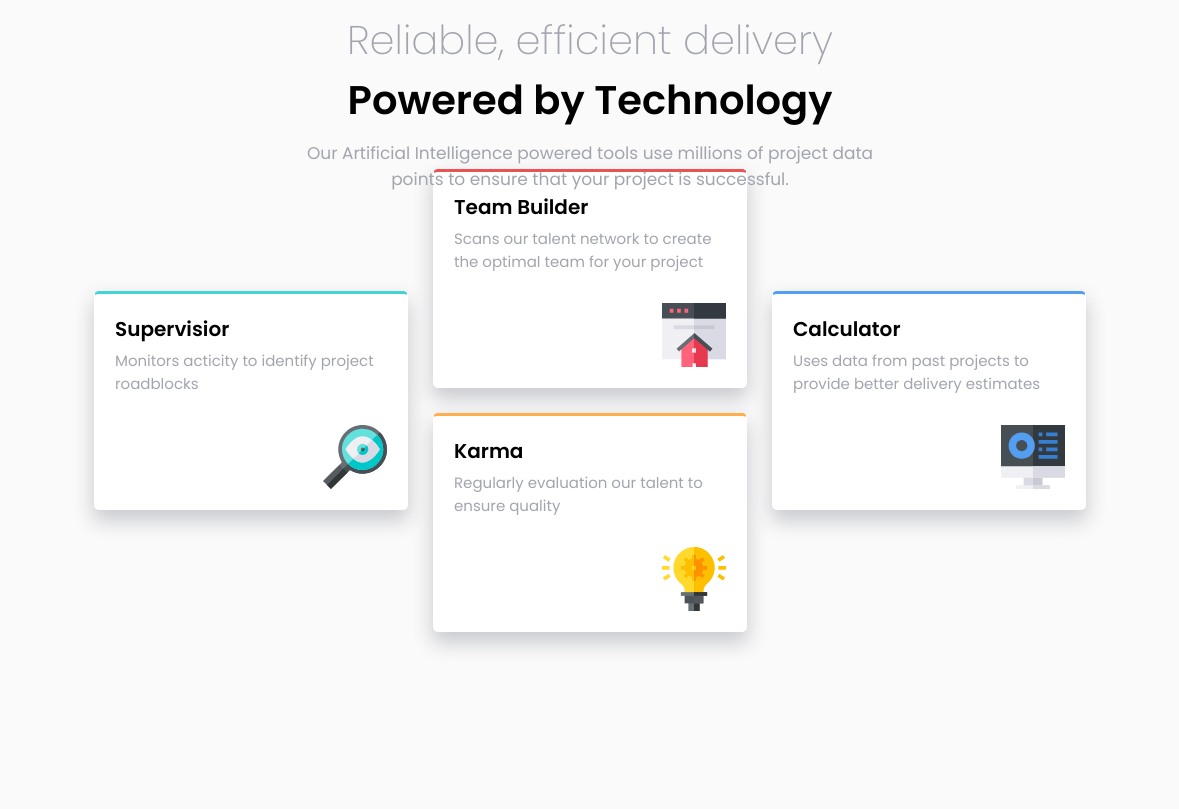
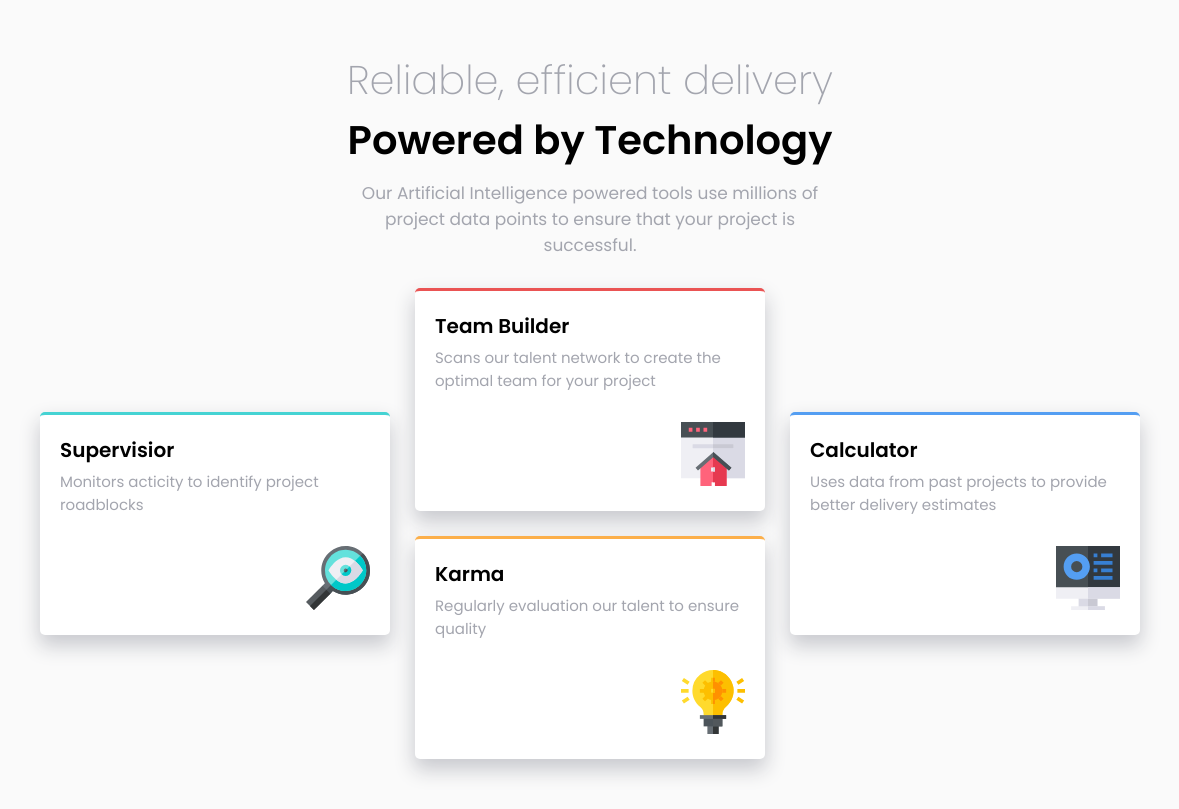
Before and after one commit to Kasia1781/Four-card-feature-section, a plain HTML site: page index.html in a window 1536 px wide. Shown: the whole page, without its empty margins (178-1357 px from the left). Drawn offline with Linux system fonts and the light colour scheme.

Commit message:
code review

```diff
--- a/index.html
+++ b/index.html
@@ -15,15 +15,19 @@
 		<link rel="stylesheet" href="/css/main.css" />
 	</head>
 	<body>
+		<div class="cards__text">
+			<h1>
+				<!-- div automatycznie zajmuje 100% szerokości
+				więc elementy ustawią się jeden pod drugim -->
+				<div>Reliable, efficient delivery</div>
+				<div class="cards__text--strong">Powered by Technology</div>
+			</h1>
+			<p>
+				Our Artificial Intelligence powered tools use millions of project data
+				points to ensure that your project is successful.
+			</p>
+		</div>
 		<div class="cards">
-			<div class="cards__text">
-				<h1>Reliable, efficient delivery<span> Powered by Technology</span></h1>
-				<p>
-					Our Artificial Intelligence powered tools use millions of project data
-					points to ensure that your project is successful.
-				</p>
-			</div>
-
 			<div class="card card__one">
 				<div class="card__text">
 					<h2>Supervisior</h2>
--- a/sass/main.scss
+++ b/sass/main.scss
@@ -16,23 +16,17 @@ body {
 	display: flex;
 	justify-content: center;
 	align-items: center;
+	flex-direction: column;
+	gap: 20px;
 	min-height: 100vh;
 	font-family: 'Poppins', sans-serif;
 	background-color: c.$Very-Light-Gray;
-	padding: 20px;
+	padding: 50px 20px;
 }
 
-.cards {
-	display: flex;
-	flex-direction: column;
-	align-content: center;
-	align-items: center;
-	width: 400px;
-	padding: 20px 30px;
-	gap: 25px;
-
-	&__text {
+.cards__text {
 	text-align: center;
+	max-width: 500px;
 
 	h1 {
 		font-size: 2.7rem;
@@ -40,7 +34,7 @@ body {
 		color: c.$Grayish-Blue;
 	}
 
-		span {
+	&--strong {
 		font-weight: 600;
 		color: black;
 	}
@@ -52,19 +46,30 @@ body {
 		text-align: center;
 	}
 }
+
+.cards {
+	display: flex;
+	flex-direction: column;
+	align-content: center;
+	gap: 25px;
 }
 .card {
 	background-color: white;
-	border-top-color: red;
+	// można stylować tylko jeden border naraz:
+	border-top: 1px solid red;
+	// ta linijka powodowała że górna kreska miała ścięte boki:
+	// border: 1px solid white;
 	box-shadow: 0px 10px 20px 1px hsl(229, 6%, 80%);
 	border-radius: 5px;
 	padding: 20px;
-	border: 1px solid white;
 	border-top-width: 0.3rem;
+	max-width: 350px;
 
 	&__img {
-		display: flex;
-		justify-content: flex-end;
+		// display: flex;
+		// justify-content: flex-end;
+		// prościej:
+		text-align: end; // bo obrazek w divie traktowany jest jak "text"
 	}
 
 	&__one {
@@ -83,7 +88,7 @@ body {
 	}
 
 	&__text {
-		padding-right: 10px;
+		// padding-right: 10px;
 		margin-bottom: 30px;
 
 		h2 {
@@ -99,22 +104,19 @@ body {
 }
 
 @media (min-width: 1440px) {
-	.cards {
-		flex-wrap: wrap;
-		justify-content: center;
-		align-items: center;
-		height: 100px;
-		max-width: 25%;
-
-		&__text {
-			position: absolute;
-			width: 600px;
-			top: 10px;
+	.cards__text {
+		// position: absolute;
+		// width: 600px;
+		// top: 10px;
 		text-align: center;
 
 		h1 {
 			font-size: 4rem;
 		}
 	}
+	.cards {
+		flex-direction: row;
+		justify-content: center;
+		align-items: center;
 	}
 }
```
Also changed, not shown: css/main.css, 1 other file. Lines whose indentation alone changed are shown as unchanged.
